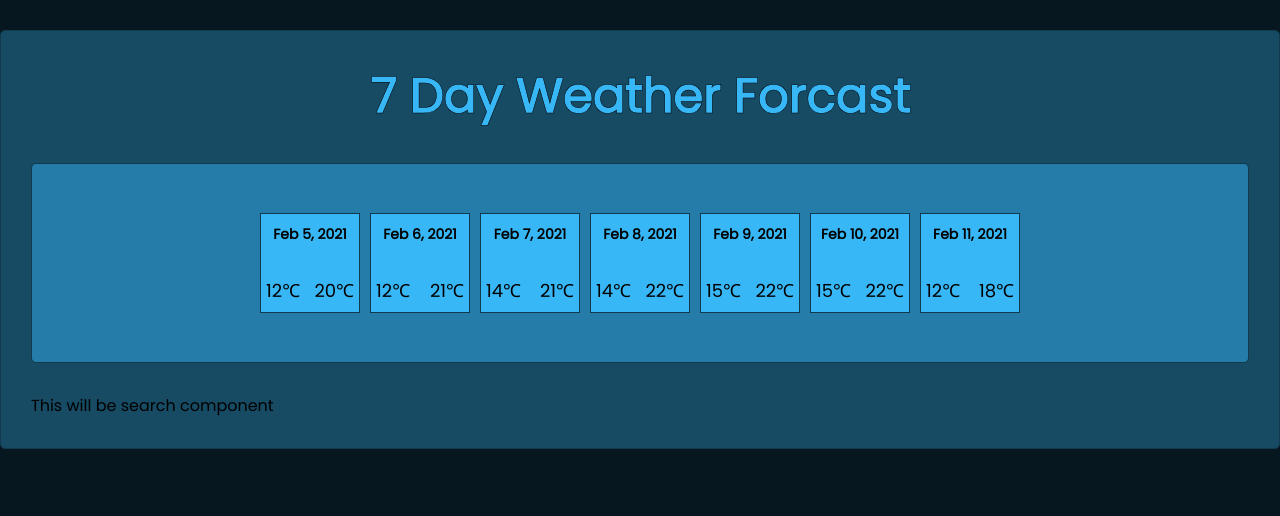
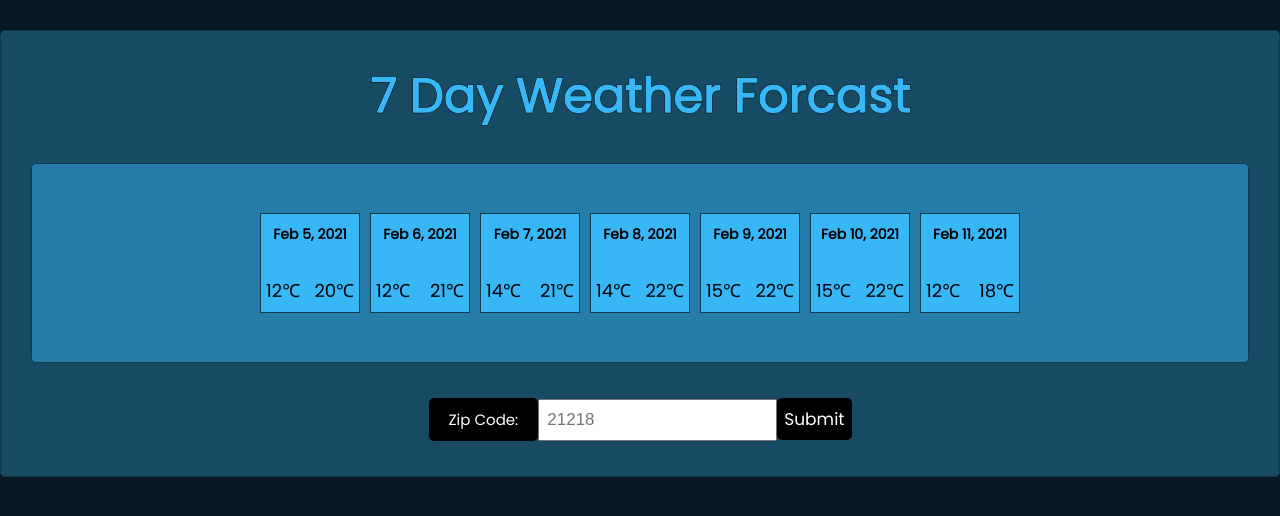
Before and after one commit to mtleonardjr/mtl-react-weather-app, a React (Create React App) app: page / in a window 1280 px wide. Shown: the top 516 px of the page. Built offline with nearby package versions, Linux system fonts and the light colour scheme; some icons are missing.

Commit message:
added search feature

```diff
--- a/src/App.js
+++ b/src/App.js
@@ -1,9 +1,17 @@
 import { useState, useEffect } from 'react'
 import Header from './components/Header'
 import Days from './components/Days'
+import Search from './components/Search'
 
 function App() {
 
+  //get weather route
+  const getWeather = async (zip) => {
+    const res = await fetch('http://localhost:5000/' + zip)
+    const data = await res.json()
+
+    return data
+  }
 
   return (
     <div className="container">
@@ -11,10 +19,8 @@ function App() {
       <div className='day-container'>
         <Days />
       </div>
-      <div>
-        <p>
-          This will be search component
-        </p>
+      <div className='search-container'>
+        <Search />
       </div>
 
     </div>
--- a/src/components/Search.js
+++ b/src/components/Search.js
@@ -0,0 +1,13 @@
+
+const Search = () => {
+
+    return (
+      <form className='search'>
+        <label>Zip Code:</label>
+        <input type='Text' placeholder='21218'></input>
+        <input type='submit' className='btn'></input>
+      </form>
+    )
+  }
+
+  export default Search
--- a/src/index.css
+++ b/src/index.css
@@ -91,12 +91,11 @@ body {
 }
 
 .btn {
-  display: inline-block;
   background: #000;
   color: #fff;
   border: none;
-  padding: 10px 20px;
-  margin: 5px;
+  padding: 30px 20px;
+  margin: 30px 30px 30px;
   border-radius: 5px;
   cursor: pointer;
   text-decoration: none;
@@ -105,7 +104,7 @@ body {
 }
 
 .btn:focus {
-  outline: none;
+  outline-color: white;
 }
 
 .btn:active {
@@ -117,51 +116,32 @@ body {
   width: 100%;
 }
 
-.task.reminder {
-  border-left: 5px solid green;
+.search-container {
+  justify-content: center;
+  align-items: center;
+  flex-wrap: nowrap;
+  display: flex;
+  flex: 1 1 auto;
 }
 
-.day h3 {
-  display: flex;
-  justify-content: space-between;
+.search {
+  margin: 5px 0;
+}
+.search label {
+  display: inline-block;
+  background: #000;
+  color: #fff;
+  border: none;
+  padding: 10px 20px;
+  border-radius: 5px;
+  text-decoration: none;
+  font-size: 15px;
+  font-family: inherit;
 }
 
-.add-form {
-  margin-bottom: 40px;
-}
-
-.form-control {
-  margin: 20px 0;
-}
-
-.form-control label {
-  display: block;
-}
-
-.form-control input {
-  width: 100%;
-  height: 40px;
-  margin: 5px;
+.search input {
+  height: 42px;
+  margin: 0px 0px 0px 0px;
   padding: 3px 7px;
   font-size: 17px;
 }
-
-.form-control-check {
-  display: flex;
-  align-items: center;
-  justify-content: space-between;
-}
-
-.form-control-check label {
-  flex: 1;
-}
-
-.form-control-check input {
-  flex: 2;
-  height: 20px;
-}
-
-footer {
-  margin-top: 30px;
-  text-align: center;
-}
```
